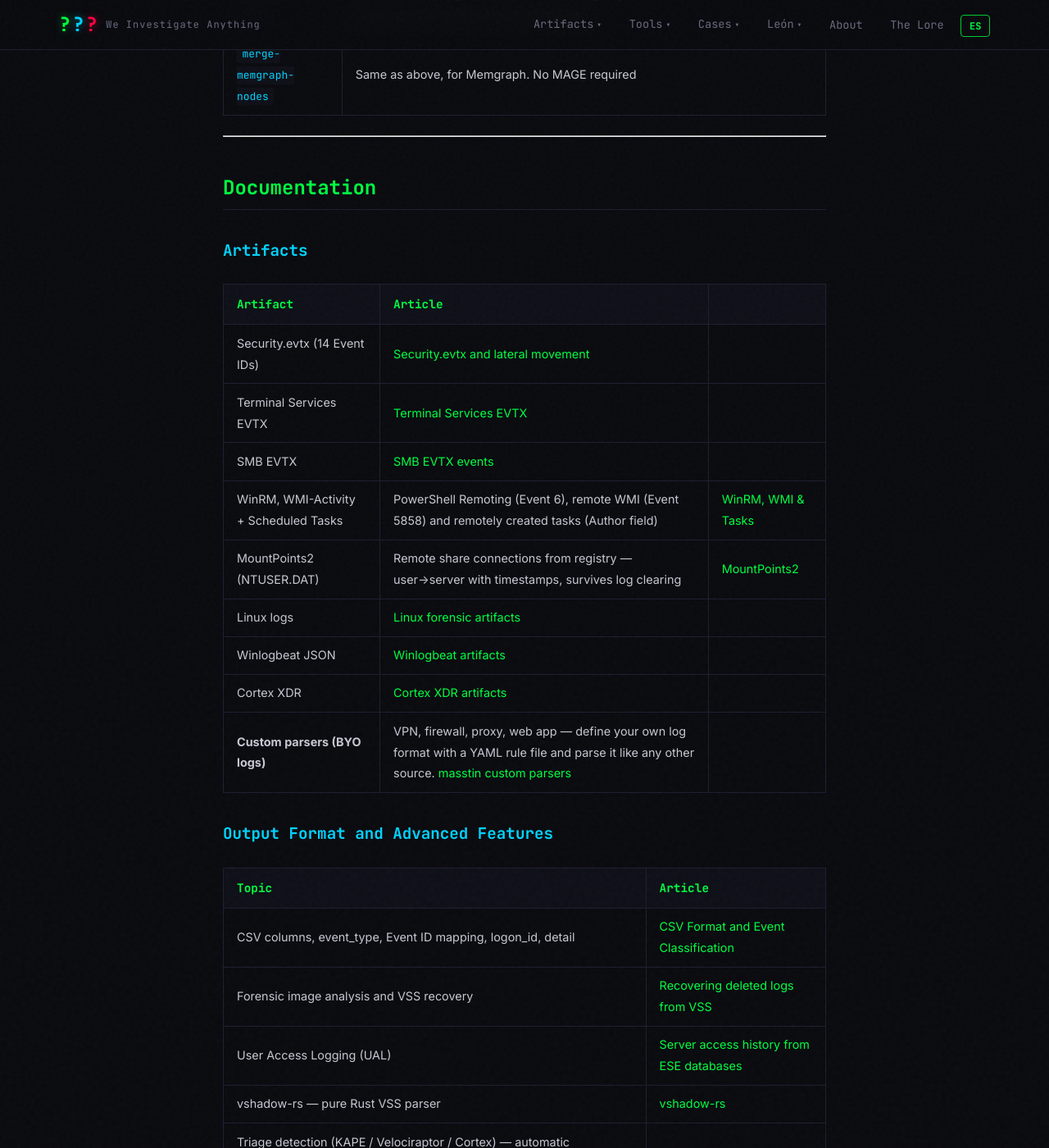
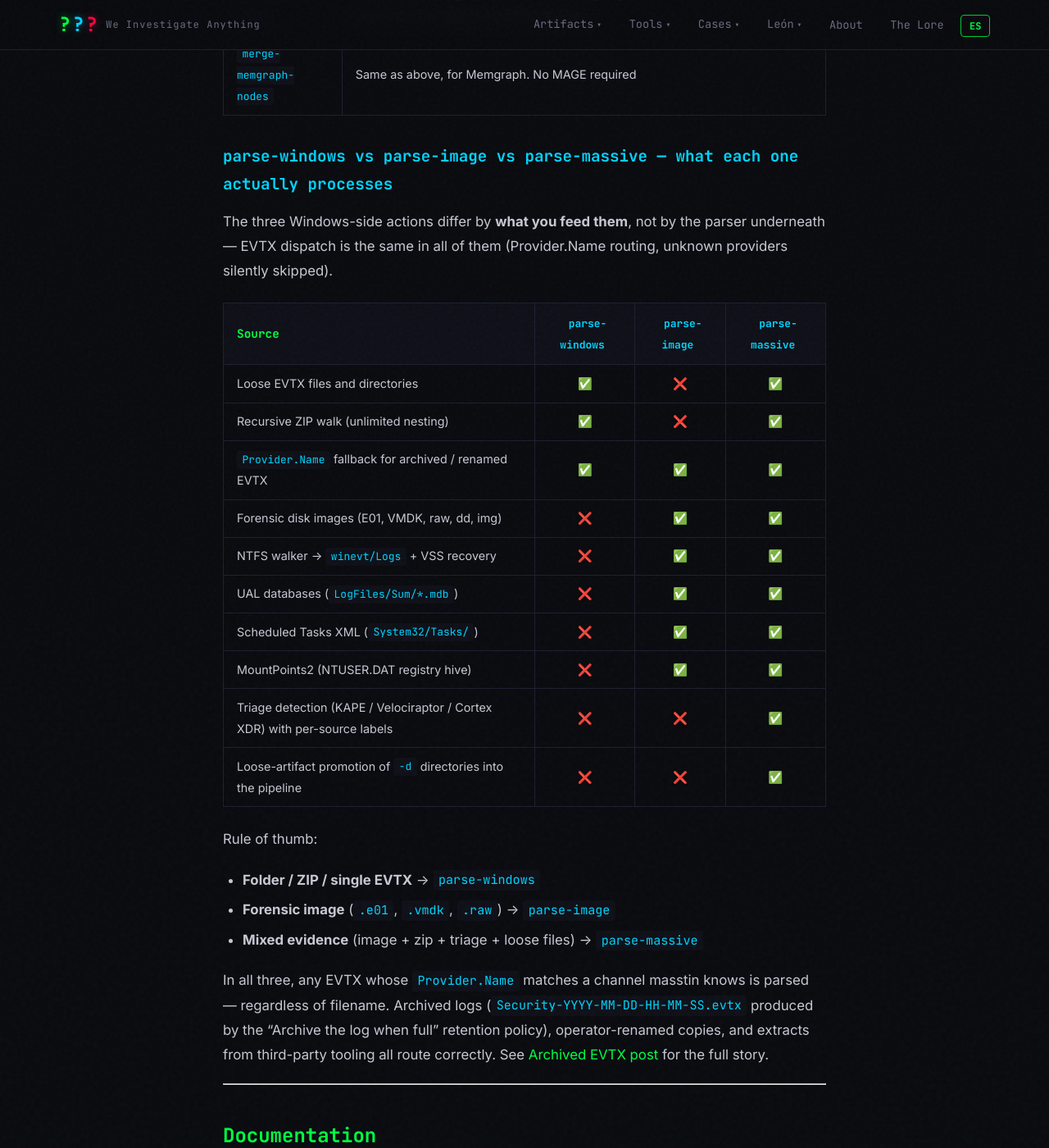
Before and after one commit to jupyterj0nes/jupyterj0nes.github.io, a Jekyll site: the page built from _posts/en/2026-04-06-masstin-lateral-movement-rust.md, in a window 1280 px wide and 1400 px high, scrolled down 8365 px. Shown: the whole window at 82% size. Built offline with Jekyll 4.4.1, drawn with Linux system fonts in a browser that asks for light colours; comment, search, counter and statistics services are not loaded; some of the changed text lies outside the part shown.

Commit message:
docs(masstin): add parse-windows vs parse-image vs parse-massive quick-reference table (EN + ES)
Mirrors the table added to the masstin README in commit ba45033:
ten source types (loose EVTX, recursive zip walk, Provider.Name
fallback, disk images, NTFS walker, UAL, Scheduled Tasks,
MountPoints2, triage detection, loose-artifact promotion) mapped
against the three Windows-side actions, plus a rule-of-thumb line
pointing each typical input type at the right action.

Kept at the tail of the Available Actions section so it complements
the existing command index without duplicating it — the first table
says "what each command exists to do", the new table says "what each
command accepts as input" which is the actually-useful question when
an analyst has an arbitrary pile of evidence. Links to the archived
EVTX post for the Provider.Name dispatch background.

```diff
--- a/_posts/en/2026-04-06-masstin-lateral-movement-rust.md
+++ b/_posts/en/2026-04-06-masstin-lateral-movement-rust.md
@@ -166,6 +166,31 @@ RETURN path ORDER BY length(path) LIMIT 5
 | `merge-neo4j-nodes` | Fuse two `:host` graph nodes after loading (e.g., when an IP and a hostname were not auto-unified). No APOC required |
 | `merge-memgraph-nodes` | Same as above, for Memgraph. No MAGE required |
 
+### parse-windows vs parse-image vs parse-massive — what each one actually processes
+
+The three Windows-side actions differ by **what you feed them**, not by the parser underneath — EVTX dispatch is the same in all of them (Provider.Name routing, unknown providers silently skipped).
+
+| Source | `parse-windows` | `parse-image` | `parse-massive` |
+|---|:---:|:---:|:---:|
+| Loose EVTX files and directories | ✅ | ❌ | ✅ |
+| Recursive ZIP walk (unlimited nesting) | ✅ | ❌ | ✅ |
+| `Provider.Name` fallback for archived / renamed EVTX | ✅ | ✅ | ✅ |
+| Forensic disk images (E01, VMDK, raw, dd, img) | ❌ | ✅ | ✅ |
+| NTFS walker → `winevt/Logs` + VSS recovery | ❌ | ✅ | ✅ |
+| UAL databases (`LogFiles/Sum/*.mdb`) | ❌ | ✅ | ✅ |
+| Scheduled Tasks XML (`System32/Tasks/`) | ❌ | ✅ | ✅ |
+| MountPoints2 (NTUSER.DAT registry hive) | ❌ | ✅ | ✅ |
+| Triage detection (KAPE / Velociraptor / Cortex XDR) with per-source labels | ❌ | ❌ | ✅ |
+| Loose-artifact promotion of `-d` directories into the pipeline | ❌ | ❌ | ✅ |
+
+Rule of thumb:
+
+- **Folder / ZIP / single EVTX** → `parse-windows`
+- **Forensic image** (`.e01`, `.vmdk`, `.raw`) → `parse-image`
+- **Mixed evidence** (image + zip + triage + loose files) → `parse-massive`
+
+In all three, any EVTX whose `Provider.Name` matches a channel masstin knows is parsed — regardless of filename. Archived logs (`Security-YYYY-MM-DD-HH-MM-SS.evtx` produced by the "Archive the log when full" retention policy), operator-renamed copies, and extracts from third-party tooling all route correctly. See [Archived EVTX post](/en/tools/masstin-archived-evtx-provider-dispatch/) for the full story.
+
 ---
 
 ## Documentation
```
Also changed, not shown: _posts/es/2026-04-06-masstin-lateral-movement-rust.md (+25 -0 lines).
